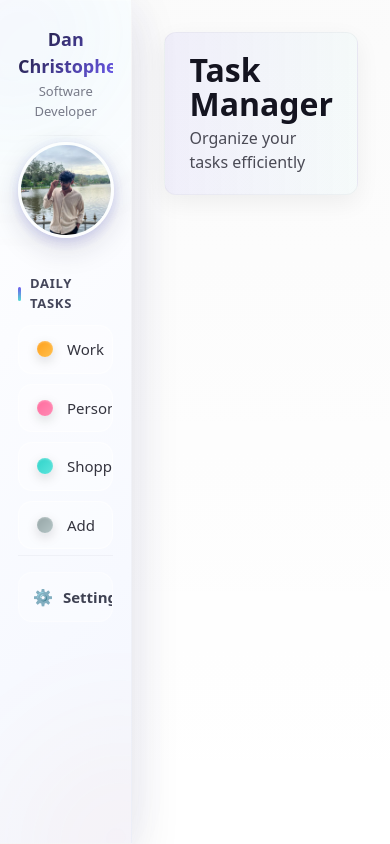
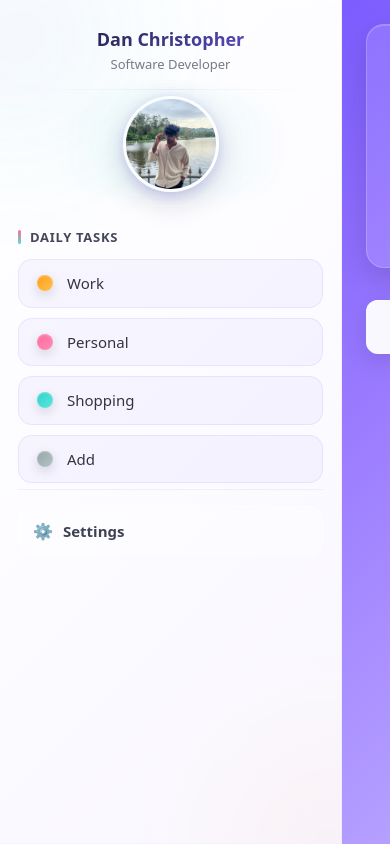
Before and after one commit to Dan-christopher/to-do-advanced, a React (Vite) app: page / in a window 390 px wide. Built offline with nearby package versions, Linux system fonts and the light colour scheme.

Commit message:
created a input box

```diff
--- a/src/Components/MainPanel/mainpanel.css
+++ b/src/Components/MainPanel/mainpanel.css
@@ -1,56 +1,208 @@
-/* Main Panel layout */
+/* =========================
+   MAIN PANEL
+========================= */
 .main-panel {
-  flex: 1; /* fill remaining space next to the sidebar */
+  flex: 1;
   min-height: 100vh;
-  padding: 32px;
+  padding: 40px;
   display: flex;
   flex-direction: column;
-  gap: 16px;
-  background: linear-gradient(180deg, rgba(36, 36, 36, 0.02), transparent);
+  gap: 32px;
+
+  background: linear-gradient(135deg, #7c5cff 0%, #9b7cff 50%, #b5a0ff 100%);
+
   box-sizing: border-box;
+  position: relative;
+  overflow: hidden;
 }
 
-/* Header styles */
+/* =========================
+   HEADER
+========================= */
 .main-header {
-  background: linear-gradient(
-    90deg,
-    rgba(107, 90, 237, 0.12),
-    rgba(46, 211, 201, 0.06)
-  );
-  padding: 20px 24px;
-  border-radius: 12px;
-  box-shadow: 0 8px 24px rgba(15, 15, 20, 0.06);
-  border: 1px solid rgba(255, 255, 255, 0.04);
+  padding: 28px 32px;
+  border-radius: 18px;
+
+  background: rgba(255, 255, 255, 0.12);
+
+  backdrop-filter: blur(10px);
+  box-shadow:
+    0 10px 30px rgba(0, 0, 0, 0.15),
+    inset 0 1px 0 rgba(255, 255, 255, 0.2);
+
+  border: 1px solid rgba(255, 255, 255, 0.2);
 }
 
 .main-header h1 {
-  margin: 0 0 6px 0;
-  font-size: 2rem;
-  line-height: 1.05;
+  margin: 0 0 8px 0;
+  font-size: 2.2rem;
+  font-weight: 700;
   color: #ffffff;
 }
 
 .main-header h2 {
   margin: 0;
-  font-size: 1rem;
-  color: rgba(255, 255, 255, 0.85);
+  font-size: 1.05rem;
+  color: rgba(255, 255, 255, 0.9);
   font-weight: 400;
 }
 
-/* Light-mode adjustments */
-@media (prefers-color-scheme: light) {
-  .main-header {
-    background: linear-gradient(
-      90deg,
-      rgba(107, 90, 237, 0.08),
-      rgba(46, 211, 201, 0.03)
-    );
-    border: 1px solid rgba(30, 30, 50, 0.04);
+/* =========================
+   CONTENT CARD
+========================= */
+.content-card {
+  max-width: 640px;
+  padding: 32px;
+  border-radius: 20px;
+
+  background: rgba(255, 255, 255, 0.95);
+  backdrop-filter: blur(14px);
+
+  box-shadow:
+    0 15px 40px rgba(0, 0, 0, 0.2),
+    inset 0 1px 0 rgba(255, 255, 255, 0.9);
+
+  border: 1px solid rgba(255, 255, 255, 0.3);
+}
+
+/* =========================
+   TASK INPUT
+========================= */
+.taskinputbox {
+  width: 100%;
+}
+
+.taskinputbox input {
+  width: 100%;
+  padding: 16px 18px;
+  font-size: 1rem;
+  font-family: inherit;
+
+  border-radius: 12px;
+  border: none;
+
+  background: rgba(255, 255, 255, 0.95);
+
+  box-shadow:
+    0 8px 24px rgba(0, 0, 0, 0.12),
+    inset 0 1px 0 rgba(255, 255, 255, 0.9);
+
+  color: #1b1b2a;
+  transition: all 0.25s ease;
+}
+
+.taskinputbox input::placeholder {
+  color: rgba(30, 30, 60, 0.45);
+}
+
+.taskinputbox input:hover {
+  box-shadow:
+    inset 0 0 0 1px rgba(124, 92, 255, 0.3),
+    0 10px 28px rgba(0, 0, 0, 0.15);
+  background: rgba(255, 255, 255, 0.98);
+}
+
+.taskinputbox input:focus {
+  outline: none;
+  box-shadow:
+    inset 0 0 0 2px rgba(124, 92, 255, 0.5),
+    0 12px 32px rgba(124, 92, 255, 0.2);
+
+  transform: translateY(-1px);
+  background: rgba(255, 255, 255, 0.99);
+}
+
+/* =========================
+   TASK ITEMS
+========================= */
+.task-item {
+  display: flex;
+  align-items: center;
+  padding: 16px 18px;
+  margin: 12px 0;
+  border-radius: 12px;
+  background: rgba(255, 255, 255, 0.95);
+  box-shadow:
+    0 6px 16px rgba(0, 0, 0, 0.08),
+    inset 0 1px 0 rgba(255, 255, 255, 0.9);
+  border: 1px solid rgba(255, 255, 255, 0.5);
+  transition: all 0.25s ease;
+  gap: 12px;
+}
+
+.task-item:hover {
+  transform: translateY(-2px);
+  box-shadow:
+    0 10px 24px rgba(0, 0, 0, 0.12),
+    inset 0 1px 0 rgba(255, 255, 255, 0.9);
+}
+
+.task-item .task-dot {
+  width: 12px;
+  height: 12px;
+  border-radius: 50%;
+  flex-shrink: 0;
+  box-shadow: 0 2px 8px rgba(0, 0, 0, 0.15);
+}
+
+.task-item.priority-high .task-dot {
+  background: linear-gradient(135deg, #ff6b9d, #ff8bb5);
+}
+
+.task-item.priority-medium .task-dot {
+  background: linear-gradient(135deg, #ffc04d, #ffd966);
+}
+
+.task-item.priority-low .task-dot {
+  background: linear-gradient(135deg, #2ed3c9, #5ee5dd);
+}
+
+.task-item.priority-urgent .task-dot {
+  background: linear-gradient(135deg, #ff4757, #ff6878);
+}
+
+.task-item-content {
+  flex: 1;
+}
+
+.task-item-time {
+  color: #777a88;
+  font-size: 0.9rem;
+  flex-shrink: 0;
+}
+
+.task-checkbox {
+  width: 20px;
+  height: 20px;
+  border-radius: 6px;
+  border: 2px solid rgba(124, 92, 255, 0.3);
+  cursor: pointer;
+  transition: all 0.25s ease;
+  display: flex;
+  align-items: center;
+  justify-content: center;
+}
+
+.task-checkbox:hover {
+  border-color: rgba(124, 92, 255, 0.6);
+  background: rgba(124, 92, 255, 0.05);
+}
+
+.task-checkbox.checked {
+  background: linear-gradient(135deg, #7c5cff, #9b7cff);
+  border-color: #7c5cff;
+  color: white;
+}
+
+/* =========================
+   RESPONSIVE
+========================= */
+@media (max-width: 768px) {
+  .main-panel {
+    padding: 24px;
   }
-  .main-header h1 {
-    color: #141420;
-  }
-  .main-header h2 {
-    color: #4a4a55;
+
+  .content-card {
+    max-width: 100%;
   }
 }
--- a/src/Components/MainPanel/mainpanel.jsx
+++ b/src/Components/MainPanel/mainpanel.jsx
@@ -1,10 +1,12 @@
 import Header from "./header.jsx";
 import "./mainpanel.css";
+import Taskinput from "./taskinput.jsx";
 
 const MainPanel = () => {
   return (
     <div className="main-panel">
       <Header />
+      <Taskinput />
     </div>
   );
 };
--- a/src/Components/MainPanel/taskinput.jsx
+++ b/src/Components/MainPanel/taskinput.jsx
@@ -0,0 +1,8 @@
+const Taskinput = () => {
+  return (
+    <div className="taskinputbox">
+      <input type="text" placeholder="Enter your task here..." />
+    </div>
+  );
+};
+export default Taskinput;
--- a/src/Components/Sidebar/sidebar.css
+++ b/src/Components/Sidebar/sidebar.css
@@ -1,11 +1,11 @@
 :root {
   --sidebar-width: 340px;
-  --bg-start: #ffffffee;
-  --bg-end: #f3f6ffee;
-  --border: rgba(30, 30, 50, 0.04);
-  --shadow-1: rgba(40, 44, 63, 0.06);
-  --accent: #6b5aed;
-  --accent-strong: rgba(107, 90, 237, 0.18);
+  --bg-start: #ffffff;
+  --bg-end: #f9f7ff;
+  --border: rgba(124, 92, 255, 0.08);
+  --shadow-1: rgba(0, 0, 0, 0.08);
+  --accent: #ff6b9d;
+  --accent-strong: rgba(255, 107, 157, 0.15);
   --muted: #777a88;
 }
 
@@ -21,10 +21,14 @@
   position: relative;
   background: linear-gradient(135deg, var(--bg-start) 0%, var(--bg-end) 100%);
   border-right: 1px solid var(--border);
-  box-shadow: 0 10px 30px var(--shadow-1),
+  box-shadow:
+    0 10px 30px var(--shadow-1),
     inset 0 1px 0 rgba(255, 255, 255, 0.9);
   backdrop-filter: blur(12px);
-  transition: width 280ms ease, transform 220ms ease, box-shadow 300ms ease;
+  transition:
+    width 280ms ease,
+    transform 220ms ease,
+    box-shadow 300ms ease;
 }
 
 /* Enhanced decorative floating blobs with more vibrant colors */
@@ -49,7 +53,9 @@
     rgba(46, 211, 201, 0.2),
     transparent 70%
   );
-  animation: float 10s ease-in-out infinite, pulse 8s ease-in-out infinite;
+  animation:
+    float 10s ease-in-out infinite,
+    pulse 8s ease-in-out infinite;
 }
 .sidebar::after {
   width: 240px;
@@ -62,7 +68,8 @@
     rgba(255, 159, 26, 0.15),
     transparent 70%
   );
-  animation: float 14s ease-in-out infinite reverse,
+  animation:
+    float 14s ease-in-out infinite reverse,
     pulse 10s ease-in-out infinite;
 }
 
@@ -147,7 +154,9 @@
   z-index: -1;
   opacity: 0.7;
   transform: scale(0.98);
-  transition: transform 300ms ease, opacity 300ms ease;
+  transition:
+    transform 300ms ease,
+    opacity 300ms ease;
 }
 .user-img:hover::after {
   opacity: 1;
@@ -159,14 +168,18 @@
   border-radius: 50%;
   object-fit: cover;
   border: 3px solid rgba(255, 255, 255, 0.7);
-  box-shadow: 0 10px 30px rgba(30, 30, 60, 0.15),
+  box-shadow:
+    0 10px 30px rgba(30, 30, 60, 0.15),
     0 4px 12px rgba(107, 90, 237, 0.2);
-  transition: transform 300ms ease, box-shadow 300ms ease;
+  transition:
+    transform 300ms ease,
+    box-shadow 300ms ease;
   cursor: pointer;
 }
 .user-img img:hover {
   transform: translateY(-4px) scale(1.02);
-  box-shadow: 0 15px 40px rgba(30, 30, 60, 0.2),
+  box-shadow:
+    0 15px 40px rgba(30, 30, 60, 0.2),
     0 8px 20px rgba(107, 90, 237, 0.3);
 }
 
@@ -250,8 +263,8 @@
   opacity: 0;
   animation: slideInRight 0.5s cubic-bezier(0.2, 0.9, 0.3, 1) forwards;
   transition: all 0.3s cubic-bezier(0.4, 0, 0.2, 1);
-  background: rgba(255, 255, 255, 0.4);
-  border: 1px solid rgba(255, 255, 255, 0.6);
+  background: rgba(124, 92, 255, 0.05);
+  border: 1px solid rgba(124, 92, 255, 0.1);
 }
 
 /* Staggered entrance with improved timing */
@@ -284,9 +297,10 @@
 .filters ul li:hover {
   transform: translateX(6px) scale(1.02);
   color: #151522;
-  background: rgba(255, 255, 255, 0.7);
-  box-shadow: 0 6px 20px rgba(40, 44, 63, 0.08),
-    0 2px 8px rgba(107, 90, 237, 0.1);
+  background: rgba(124, 92, 255, 0.08);
+  box-shadow:
+    0 6px 20px rgba(124, 92, 255, 0.12),
+    0 2px 8px rgba(255, 107, 157, 0.1);
 }
 
 /* Enhanced ripple effect */
@@ -300,14 +314,18 @@
   height: 30px;
   background: radial-gradient(circle, rgba(107, 90, 237, 0.3), transparent 70%);
   border-radius: 50%;
-  transition: transform 500ms cubic-bezier(0.2, 0.8, 0.2, 1), opacity 500ms;
+  transition:
+    transform 500ms cubic-bezier(0.2, 0.8, 0.2, 1),
+    opacity 500ms;
   opacity: 0;
   pointer-events: none;
 }
 .filters ul li:active::after {
   transform: translate(-50%, -50%) scale(18);
   opacity: 1;
-  transition: transform 0s, opacity 0s;
+  transition:
+    transform 0s,
+    opacity 0s;
 }
 
 .filters ul li::before {
@@ -318,14 +336,16 @@
   height: 16px;
   border-radius: 50%;
   background: currentColor;
-  box-shadow: 0 4px 12px rgba(15, 15, 20, 0.15),
+  box-shadow:
+    0 4px 12px rgba(15, 15, 20, 0.15),
     inset 0 1px 2px rgba(255, 255, 255, 0.3);
   transition: all 0.3s cubic-bezier(0.4, 0, 0.2, 1);
 }
 
 .filters ul li:hover::before {
   transform: scale(1.15) translateY(-2px);
-  box-shadow: 0 6px 16px rgba(15, 15, 20, 0.2),
+  box-shadow:
+    0 6px 16px rgba(15, 15, 20, 0.2),
     inset 0 1px 2px rgba(255, 255, 255, 0.4);
 }
 
@@ -346,17 +366,20 @@
 .filters ul li.active {
   background: linear-gradient(
     120deg,
-    rgba(107, 90, 237, 0.12),
-    rgba(46, 211, 201, 0.06)
+    rgba(255, 107, 157, 0.12),
+    rgba(255, 159, 208, 0.08)
   );
   color: var(--accent);
   font-weight: 700;
-  box-shadow: inset 4px 0 0 0 var(--accent), 0 4px 16px rgba(107, 90, 237, 0.15);
-  border: 1px solid rgba(107, 90, 237, 0.2);
+  box-shadow:
+    inset 4px 0 0 0 var(--accent),
+    0 4px 16px rgba(255, 107, 157, 0.15);
+  border: 1px solid rgba(255, 107, 157, 0.2);
   transform: translateX(4px);
 }
 .filters ul li.active::before {
-  box-shadow: 0 8px 24px rgba(107, 90, 237, 0.3),
+  box-shadow:
+    0 8px 24px rgba(107, 90, 237, 0.3),
     inset 0 1px 2px rgba(255, 255, 255, 0.5);
   transform: scale(1.15);
 }
@@ -365,7 +388,8 @@
 .filters ul li::before {
   background-size: 200% 200%;
   background-position: 0% 50%;
-  transition: all 0.3s cubic-bezier(0.4, 0, 0.2, 1),
+  transition:
+    all 0.3s cubic-bezier(0.4, 0, 0.2, 1),
     background-position 0.6s ease;
 }
 .filters ul li:hover::before {
@@ -406,11 +430,11 @@
   transform: rotate(180deg);
 }
 .settings h2:hover {
-  background: rgba(107, 90, 237, 0.08);
+  background: rgba(255, 107, 157, 0.08);
   color: var(--accent);
   transform: translateY(-2px);
-  box-shadow: 0 4px 12px rgba(107, 90, 237, 0.15);
-  border-color: rgba(107, 90, 237, 0.2);
+  box-shadow: 0 4px 12px rgba(255, 107, 157, 0.15);
+  border-color: rgba(255, 107, 157, 0.2);
 }
 
 /* Slide-in underline effect for settings */
@@ -421,7 +445,7 @@
   left: 0;
   width: 0;
   height: 2px;
-  background: linear-gradient(90deg, var(--accent), rgba(46, 211, 201, 0.8));
+  background: linear-gradient(90deg, var(--accent), #ffc04d);
   transition: width 0.4s cubic-bezier(0.4, 0, 0.2, 1);
 }
 .settings h2:hover::after {
@@ -430,8 +454,10 @@
 
 /* Enhanced sidebar hover effect with glow */
 .sidebar:hover {
-  box-shadow: 0 18px 50px rgba(40, 44, 63, 0.12),
-    inset 0 1px 0 rgba(255, 255, 255, 0.95), 0 0 60px rgba(107, 90, 237, 0.05);
+  box-shadow:
+    0 18px 50px rgba(0, 0, 0, 0.1),
+    inset 0 1px 0 rgba(255, 255, 255, 0.95),
+    0 0 60px rgba(124, 92, 255, 0.1);
 }
 
 /* Responsive tweaks */
@@ -453,8 +479,9 @@
 /* Enhanced Accessibility */
 .filters ul li:focus-visible,
 .settings h2:focus-visible {
-  box-shadow: 0 0 0 4px rgba(107, 90, 237, 0.2),
-    0 4px 16px rgba(107, 90, 237, 0.15);
+  box-shadow:
+    0 0 0 4px rgba(255, 107, 157, 0.2),
+    0 4px 16px rgba(255, 107, 157, 0.15);
   border-radius: 14px;
   outline: none;
 }
```
